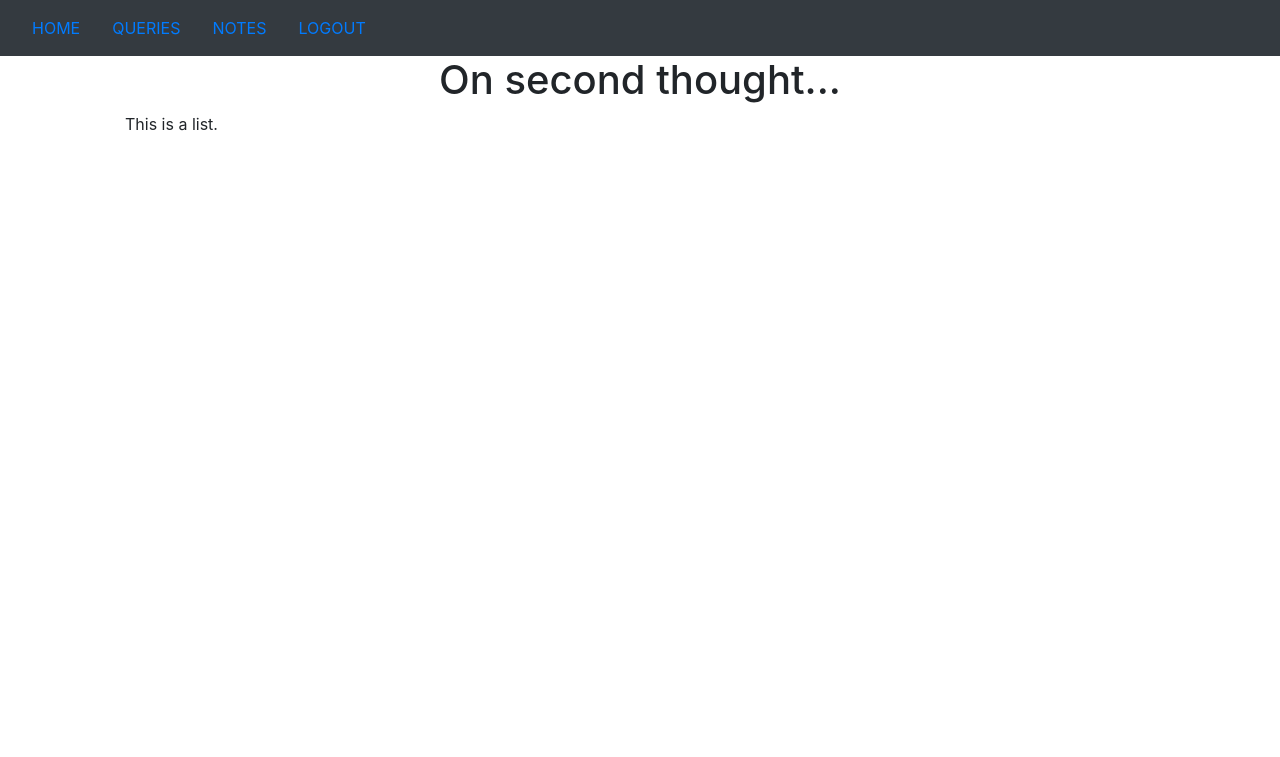
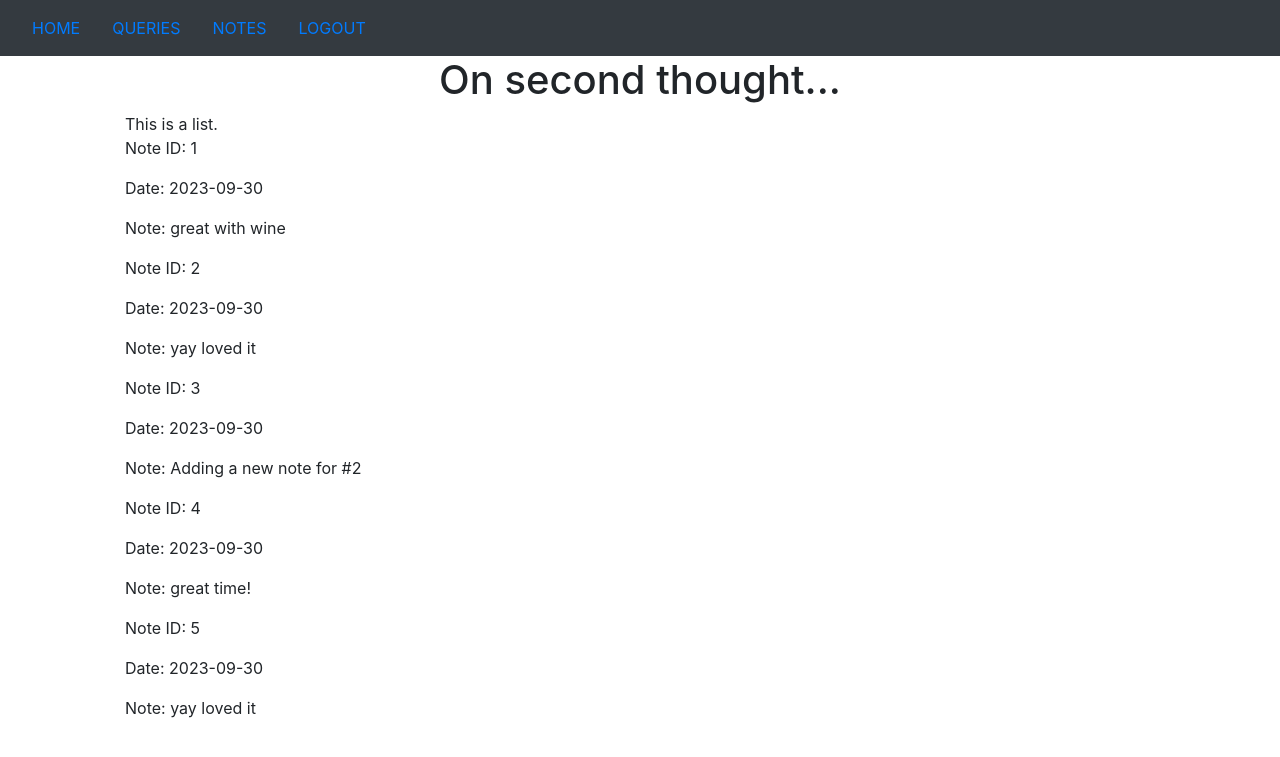
Before and after one commit to bretbarden/drug-interaction-checker, a Flask app: page /notes in a window 1280 px wide. Shown: the top 757 px of the page. Run offline with Flask 3, Linux system fonts and the light colour scheme; a user stored in the database is signed in; data comes from the database, SQL or seed files in the repository; some libraries are stand-ins or nearby versions.

Commit message:
Hooked up notes functionality

```diff
--- a/Website/templates/notes.html
+++ b/Website/templates/notes.html
@@ -11,11 +11,10 @@
 <ul>This is a list.
 
     {% for note in notes %}
-    {{note}}
 
     <div>
         <p>Note ID: {{note.id}}</p>
-        <p>Date: {{note.date}}</p>
+        <p>Date: {{note.datesubmit}}</p>
         <p>Note: {{note.text}}</p>
 
 
--- a/Website/templates/queries.html
+++ b/Website/templates/queries.html
@@ -34,7 +34,7 @@
                 <details>
                     <summary>What if I told you...</summary>
                     <input type="text" name="text" placeholder="Enter note for query # {{query.id}}" />
-                    <button type="submit" class="save-note" data-query-id="{{query.id}}">Submit Note</button>
+                    <button type="submit" class="save-note" data-user-id= "{{user.id}}"  >Submit Note</button>
                 </details>
                 </form>
 
--- a/Website/views.py
+++ b/Website/views.py
@@ -97,28 +97,45 @@ def home():
 @login_required
 def checkqueries():
     note = None
+    query_id = None
     if request.method == "GET":
         queries = Query.query.filter_by(user_id=current_user.id).all()
 
     elif request.method == "POST":
-        # query_id = request.form.get("query_id")
+        # query_id = request.form.get("data-query-id")
+        user_id = current_user.id
+        query_id = request.form.get("query_id")
+        print("this is the query id", query_id)
+
+
         # date = request.form.get("datesubmit")
         text = request.form.get("text")
         print(text)
 
         if text:
-            note = Note(text=text)
+            note = Note(text=text, user_id=user_id, query_id=query_id)
             db.session.add(note)
             db.session.commit()
             print("I AM A NOTE", note.text)
-        return redirect(url_for("views.showNotes"))
-    return render_template("queries.html", user=current_user, user_id=current_user.id, note=note)
+        return redirect(url_for("views.showmyNotes"))
+    return render_template("queries.html", user=current_user, user_id=current_user.id, note=note, queries=queries, query_id=query_id)
 
 
 
 
 
-@views.route("/notes", methods=["GET", "POST"])
+@views.route("/notes", methods=["GET"])
 @login_required
-def showNotes():
-        return render_template("notes.html", user=current_user)
+def showmyNotes():
+    notes = Note.query.all()
+    print(notes)
+    return render_template("notes.html", user=current_user, notes=notes)
+
+
+
+# @views.route("/community-notes", methods=["GET", "POST"])
+# @login_required
+# def showallNotes():
+
+#         notes = Note.query.all()
+#         return render_template("notes.html", user=current_user, notes=notes)
```
Also changed, not shown: Website/models.py (+9 -4 lines), instance/database.db.
